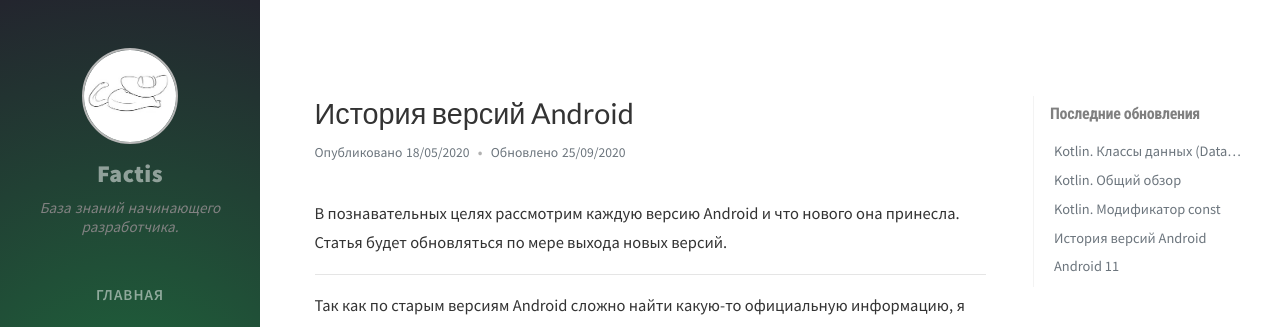
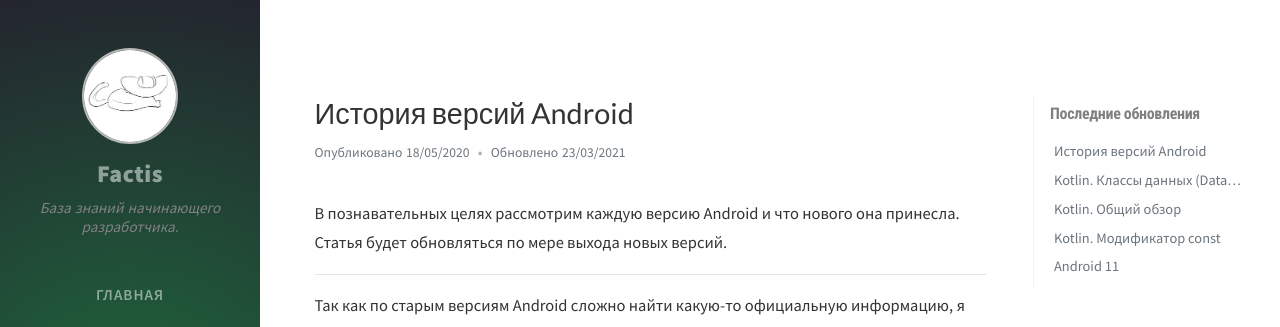
Before and after one commit to Bimlibik/bimlibik.github.io, a Jekyll site: the page built from _posts/android/2020-05-18-android-version.md, in a window 1280 px wide and 900 px high. Shown: the top 327 px of the window. Built offline with Jekyll 4.4.1, drawn with Linux system fonts in a browser that asks for light colours; nearby versions of some CDN libraries; comment, search, counter and statistics services are not loaded.

Commit message:
Updated lastmod.

```diff
--- a/_data/updates.yml
+++ b/_data/updates.yml
@@ -39,7 +39,7 @@
   lastmod: '2020-09-25 15:20:37 +0800'
 -
   filename: 'android-version'
-  lastmod: '2020-09-25 15:20:37 +0800'
+  lastmod: '2021-03-23 22:19:00 +0800'
 -
   filename: 'about-android'
   lastmod: '2020-05-18 18:10:10 +0800'
```
